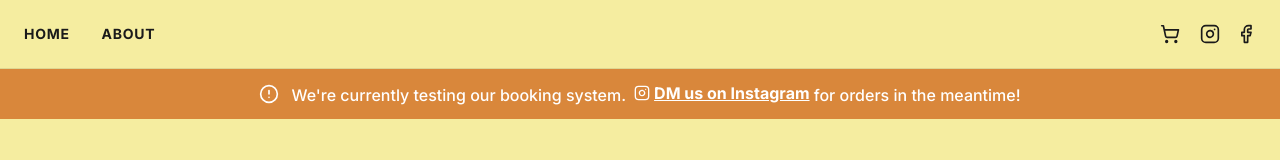
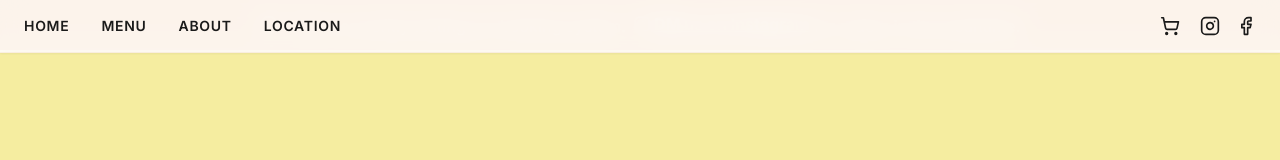
Before and after one commit to cjmki/ceylonexpress, a Next.js app: page /menu in a window 1280 px wide. Shown: the top 160 px of the page. Built offline with nearby package versions, Linux system fonts and the light colour scheme; no server answers; the database is empty.

Commit message:
fix: header navigation

```diff
--- a/app/cart/page.tsx
+++ b/app/cart/page.tsx
@@ -7,7 +7,7 @@ import { Minus, Plus, Trash2, ArrowLeft, ShoppingBag } from 'lucide-react'
 import Link from 'next/link'
 import { useCart } from '../contexts/CartContext'
 import { createOrder } from '../actions/orders'
-import MenuNavigation from '../components/MenuNavigation'
+import Navigation from '../components/Navigation'
 import Footer from '../components/Footer'
 import TestingBanner from '../components/TestingBanner'
 
@@ -85,7 +85,7 @@ export default function CartPage() {
   if (cart.length === 0 && !isSubmitting) {
     return (
       <div className="min-h-screen bg-ceylon-cream flex flex-col">
-        <MenuNavigation />
+        <Navigation />
         <TestingBanner />
 
         <div className="flex-1 flex items-center justify-center px-6">
@@ -117,10 +117,10 @@ export default function CartPage() {
 
   return (
     <div className="min-h-screen bg-ceylon-cream flex flex-col">
-      <MenuNavigation />
+      <Navigation />
       <TestingBanner />
 
-      <section className="flex-1 py-12 md:py-20 px-4 md:px-6">
+      <section className="flex-1 pt-28 pb-12 md:pt-32 md:pb-20 px-4 md:px-6">
         <div className="container mx-auto max-w-5xl">
           <motion.div
             initial={{ opacity: 0, y: 20 }}
--- a/app/components/Hero.tsx
+++ b/app/components/Hero.tsx
@@ -32,7 +32,7 @@ export default function Hero() {
               transition={{ delay: 0.3, duration: 0.6 }}
               className="inline-block mb-6"
             >
-              <div className="bg-ceylon-orange/10 border-l-4 border-ceylon-orange px-6 py-3 rounded-r-lg">
+              <div className="bg-ceylon-orange/10 border-l-4 border-ceylon-orange px-6 py-3">
                 <span className="text-ceylon-orange font-bold tracking-widest text-sm">
                   ශ්‍රී ලංකන් INSPIRED
                 </span>
@@ -69,7 +69,7 @@ export default function Hero() {
             >
               <a
                 href="/menu"
-                className="group relative overflow-hidden bg-ceylon-orange text-white px-8 py-4 font-bold uppercase text-sm tracking-wider transition-all duration-300 hover:shadow-xl rounded-lg"
+                className="group relative overflow-hidden bg-ceylon-orange text-white px-8 py-4 font-bold uppercase text-sm tracking-wider transition-all duration-300 hover:shadow-xl"
               >
                 <span className="relative z-10">
                   Order Now
@@ -81,7 +81,7 @@ export default function Hero() {
                 href="https://www.instagram.com/ceylonexpress.se/"
                 target="_blank"
                 rel="noopener noreferrer"
-                className="group border-2 border-ceylon-orange text-ceylon-orange px-8 py-4 font-bold uppercase text-sm tracking-wider hover:bg-ceylon-orange hover:text-white transition-all duration-300 flex items-center gap-2 rounded-lg"
+                className="group border-2 border-ceylon-orange text-ceylon-orange px-8 py-4 font-bold uppercase text-sm tracking-wider hover:bg-ceylon-orange hover:text-white transition-all duration-300 flex items-center gap-2"
               >
                 <Instagram className="h-5 w-5" />
                 Follow Us
--- a/app/components/MenuNavigation.tsx
+++ /dev/null
@@ -1,66 +0,0 @@
-'use client'
-
-import Link from 'next/link'
-import { Instagram, Facebook, ShoppingCart } from 'lucide-react'
-import { useCart } from '../contexts/CartContext'
-
-export default function MenuNavigation() {
-  const { getItemCount } = useCart()
-  const cartItemCount = getItemCount()
-
-  return (
-    <nav className="py-6 border-b border-ceylon-text/10">
-      <div className="container mx-auto px-6">
-        <div className="flex justify-between items-center">
-          <div className="flex items-center gap-8">
-            <Link
-              href="/"
-              className="text-ceylon-text hover:text-ceylon-orange transition-colors font-bold uppercase text-sm tracking-wider"
-            >
-              Home
-            </Link>
-            <Link
-              href="/#about"
-              className="text-ceylon-text hover:text-ceylon-orange transition-colors font-bold uppercase text-sm tracking-wider"
-            >
-              About
-            </Link>
-          </div>
-
-          <div className="flex items-center gap-4">
-            <Link
-              href="/cart"
-              className="relative text-ceylon-text hover:text-ceylon-orange transition-all hover:scale-110 duration-300 mr-1"
-              aria-label="View cart"
-            >
-              <ShoppingCart className="h-5 w-5" />
-              {cartItemCount > 0 && (
-                <span className="absolute -top-2 -right-2 bg-ceylon-orange text-white text-xs rounded-full h-4 w-4 flex items-center justify-center font-bold">
-                  {cartItemCount}
-                </span>
-              )}
-            </Link>
-            <a
-              href="https://www.instagram.com/ceylonexpress.se/"
-              target="_blank"
-              rel="noopener noreferrer"
-              className="text-ceylon-text hover:text-ceylon-orange transition-colors"
-              aria-label="Follow us on Instagram"
-            >
-              <Instagram className="h-5 w-5" />
-            </a>
-            <a
-              href="https://www.facebook.com/ceylonexpressse"
-              target="_blank"
-              rel="noopener noreferrer"
-              className="text-ceylon-text hover:text-ceylon-orange transition-colors"
-              aria-label="Follow us on Facebook"
-            >
-              <Facebook className="h-5 w-5" />
-            </a>
-          </div>
-        </div>
-      </div>
-    </nav>
-  )
-}
--- a/app/components/Navigation.tsx
+++ b/app/components/Navigation.tsx
@@ -20,26 +20,33 @@ export default function Navigation() {
         <div className="flex justify-between items-center">
           <div className="flex items-center gap-8">
             <Link
+              href="/"
+              className="text-ceylon-text hover:text-ceylon-orange transition-colors font-semibold uppercase text-sm tracking-wider relative group"
+            >
+              Home
+              <span className="absolute bottom-0 left-0 w-0 h-0.5 bg-ceylon-orange group-hover:w-full transition-all duration-300"></span>
+            </Link>
+            <Link
               href="/menu"
               className="text-ceylon-text hover:text-ceylon-orange transition-colors font-semibold uppercase text-sm tracking-wider relative group"
             >
               Menu
               <span className="absolute bottom-0 left-0 w-0 h-0.5 bg-ceylon-orange group-hover:w-full transition-all duration-300"></span>
             </Link>
-            <a
-              href="#about"
+            <Link
+              href="/#about"
               className="text-ceylon-text hover:text-ceylon-orange transition-colors font-semibold uppercase text-sm tracking-wider relative group"
             >
               About
               <span className="absolute bottom-0 left-0 w-0 h-0.5 bg-ceylon-orange group-hover:w-full transition-all duration-300"></span>
-            </a>
-            <a
-              href="#location"
+            </Link>
+            <Link
+              href="/#location"
               className="text-ceylon-text hover:text-ceylon-orange transition-colors font-semibold uppercase text-sm tracking-wider relative group"
             >
               Location
               <span className="absolute bottom-0 left-0 w-0 h-0.5 bg-ceylon-orange group-hover:w-full transition-all duration-300"></span>
-            </a>
+            </Link>
           </div>
 
           <div className="flex items-center gap-4">
--- a/app/menu/page.tsx
+++ b/app/menu/page.tsx
@@ -4,7 +4,7 @@ import React, { useState, useEffect } from 'react'
 import { motion } from 'framer-motion'
 import { Plus, Check } from 'lucide-react'
 import Link from 'next/link'
-import MenuNavigation from '../components/MenuNavigation'
+import Navigation from '../components/Navigation'
 import Footer from '../components/Footer'
 import TestingBanner from '../components/TestingBanner'
 import { useCart } from '../contexts/CartContext'
@@ -72,11 +72,11 @@ export default function MenuPage() {
 
   return (
     <div className="min-h-screen bg-ceylon-cream flex flex-col">
-      <MenuNavigation />
+      <Navigation />
       <TestingBanner />
 
       {/* Menu Content */}
-      <section className="flex-1 py-20 px-6">
+      <section className="flex-1 pt-32 pb-20 px-6">
         <div className="container mx-auto max-w-6xl">
           <motion.div
             initial={{ opacity: 0, y: 20 }}
--- a/app/order-confirmation/[orderId]/page.tsx
+++ b/app/order-confirmation/[orderId]/page.tsx
@@ -5,7 +5,7 @@ import { useParams } from 'next/navigation'
 import { motion } from 'framer-motion'
 import { CheckCircle, Mail, Phone, MapPin, Package, Calendar, Clock } from 'lucide-react'
 import Link from 'next/link'
-import MenuNavigation from '../../components/MenuNavigation'
+import Navigation from '../../components/Navigation'
 import Footer from '../../components/Footer'
 import TestingBanner from '../../components/TestingBanner'
 import { getOrderById } from '../../actions/orders'
@@ -62,7 +62,7 @@ export default function OrderConfirmationPage() {
   if (loading) {
     return (
       <div className="min-h-screen bg-ceylon-cream flex flex-col">
-        <MenuNavigation />
+        <Navigation />
         <TestingBanner />
         <div className="flex-1 flex items-center justify-center">
           <div className="text-center">
@@ -78,7 +78,7 @@ export default function OrderConfirmationPage() {
   if (error || !order) {
     return (
       <div className="min-h-screen bg-ceylon-cream flex flex-col">
-        <MenuNavigation />
+        <Navigation />
         <TestingBanner />
         <div className="flex-1 flex items-center justify-center px-6">
           <div className="text-center">
@@ -101,10 +101,10 @@ export default function OrderConfirmationPage() {
 
   return (
     <div className="min-h-screen bg-ceylon-cream flex flex-col">
-      <MenuNavigation />
+      <Navigation />
       <TestingBanner />
 
-      <section className="flex-1 py-20 px-6">
+      <section className="flex-1 pt-32 pb-20 px-6">
         <div className="container mx-auto max-w-4xl">
           <motion.div
             initial={{ opacity: 0, y: 20 }}
```
